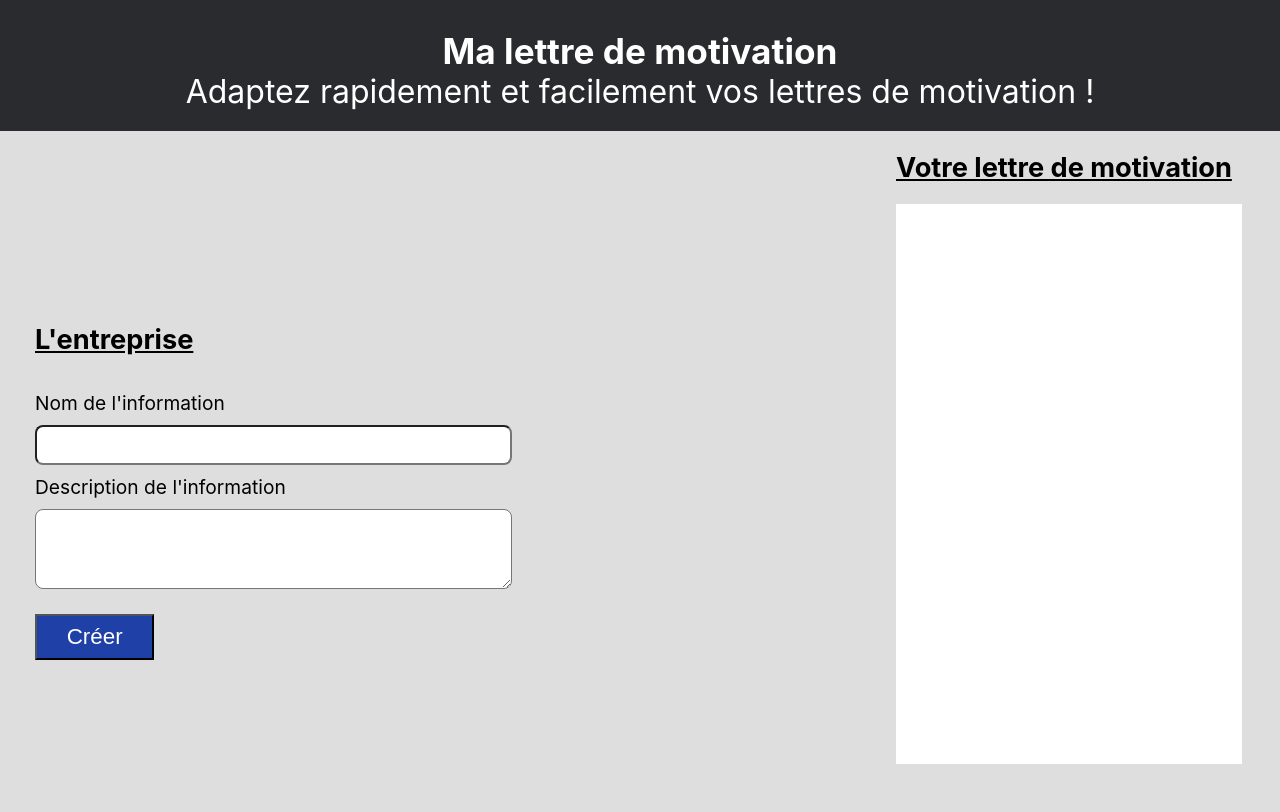
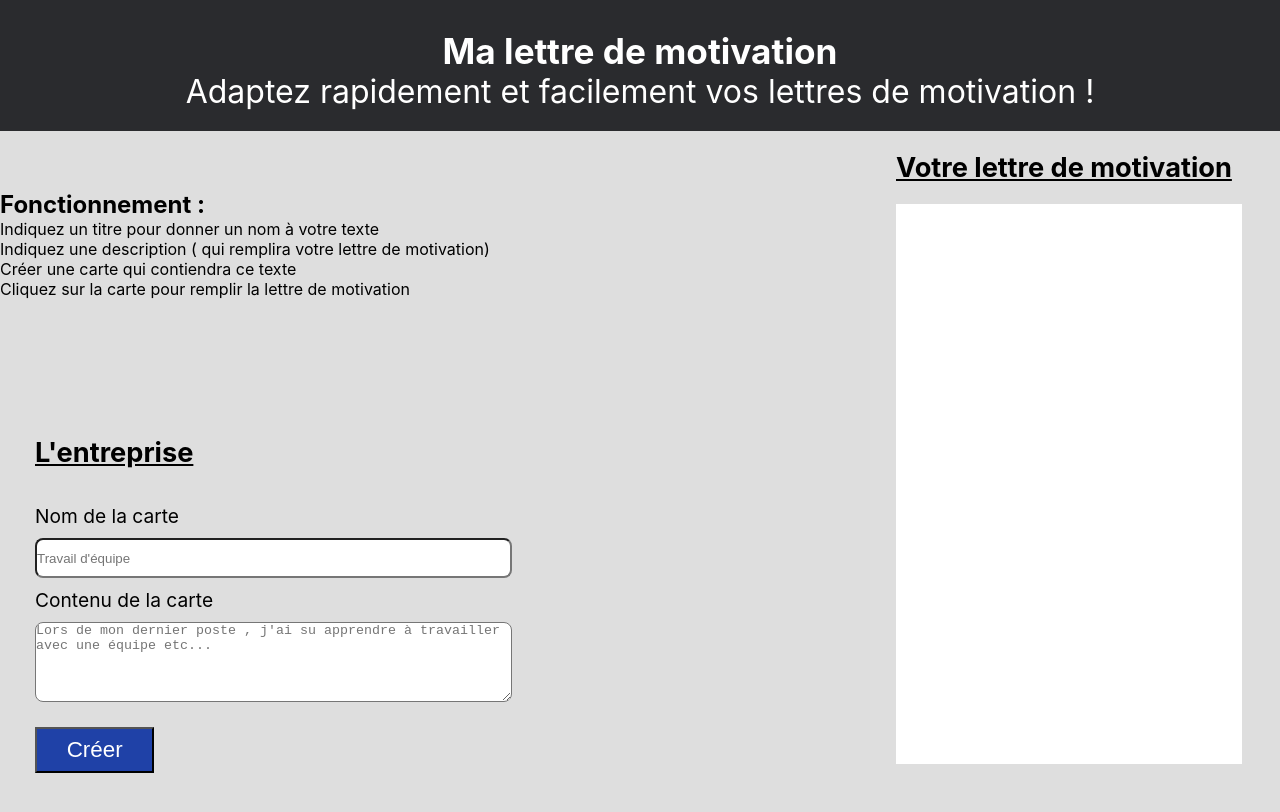
Before and after one commit to Chris5477/cover-letter, a React (Create React App) app: page / in a window 1280 px wide. Shown: the top 812 px of the page. Built offline with nearby package versions, Linux system fonts and the light colour scheme.

Commit message:
add a component that contains the explanations of the application

```diff
--- a/src/App.js
+++ b/src/App.js
@@ -4,6 +4,7 @@ import Data from "./components/Data";
 import { useState } from "react";
 import Card from "./components/Card";
 import CoverLetter from "./components/CoverLetter";
+import Working from "./components/Working";
 
 function App() {
 	const [data, setData] = useState([]);
@@ -14,6 +15,7 @@ function App() {
 			<Header />
 			<main>
 				<div className="forms">
+					<Working />
 					<Data state={data} method={setData} />
 				</div>
 				<div className="container">
--- a/src/components/FormData.js
+++ b/src/components/FormData.js
@@ -1,13 +1,14 @@
 const FormData = ({ valueName, valueDescription, handleChange, handleChangeDescription }) => {
 	return (
 		<div className="formData">
-			<label htmlFor="name">Nom de l'information</label>
-			<input type="text" value={valueName} id="name" onChange={(e) => handleChange(e.target.value)} />
-			<label className="description">Description de l'information</label>
+			<label htmlFor="name">Nom de la carte</label>
+			<input type="text" value={valueName} id="name" onChange={(e) => handleChange(e.target.value)} placeholder="Travail d'équipe" />
+			<label className="description">Contenu de la carte</label>
 			<textarea
 				id="description"
 				value={valueDescription}
 				onChange={(e) => handleChangeDescription(e.target.value)}
+				placeholder = "Lors de mon dernier poste , j'ai su apprendre à travailler avec une équipe etc..."
 			></textarea>
 		</div>
 	);
--- /dev/null
+++ b/src/components/Working.js
@@ -0,0 +1,15 @@
+const Working = () => {
+	return (
+		<div className="working">
+			<h2>Fonctionnement :</h2>
+			<ul>
+				<li>Indiquez un titre pour donner un nom à votre texte</li>
+				<li>Indiquez une description ( qui remplira votre lettre de motivation)</li>
+				<li>Créer une carte qui contiendra ce texte</li>
+				<li>Cliquez sur la carte pour remplir la lettre de motivation</li>
+			</ul>
+		</div>
+	);
+};
+
+export default Working;
```
